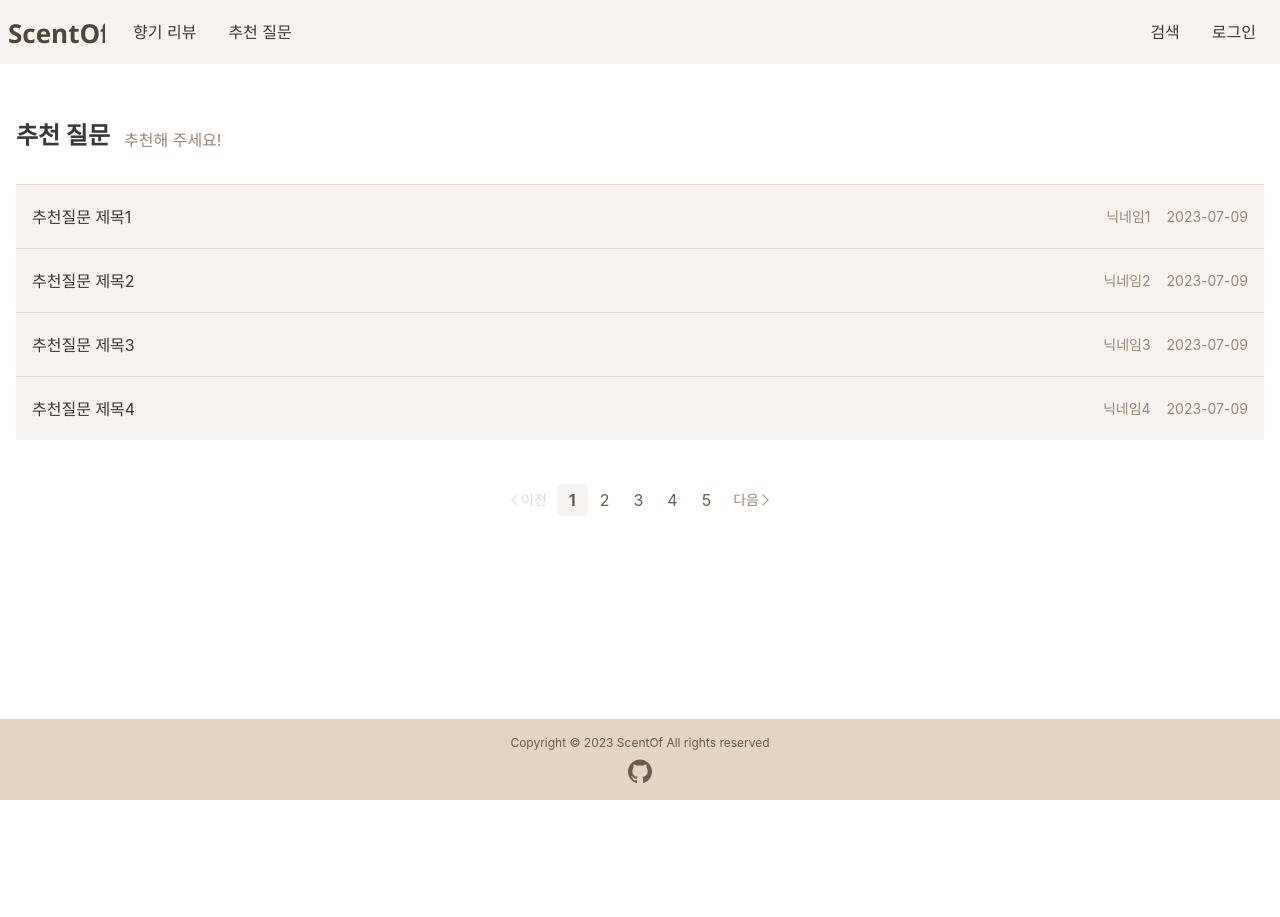
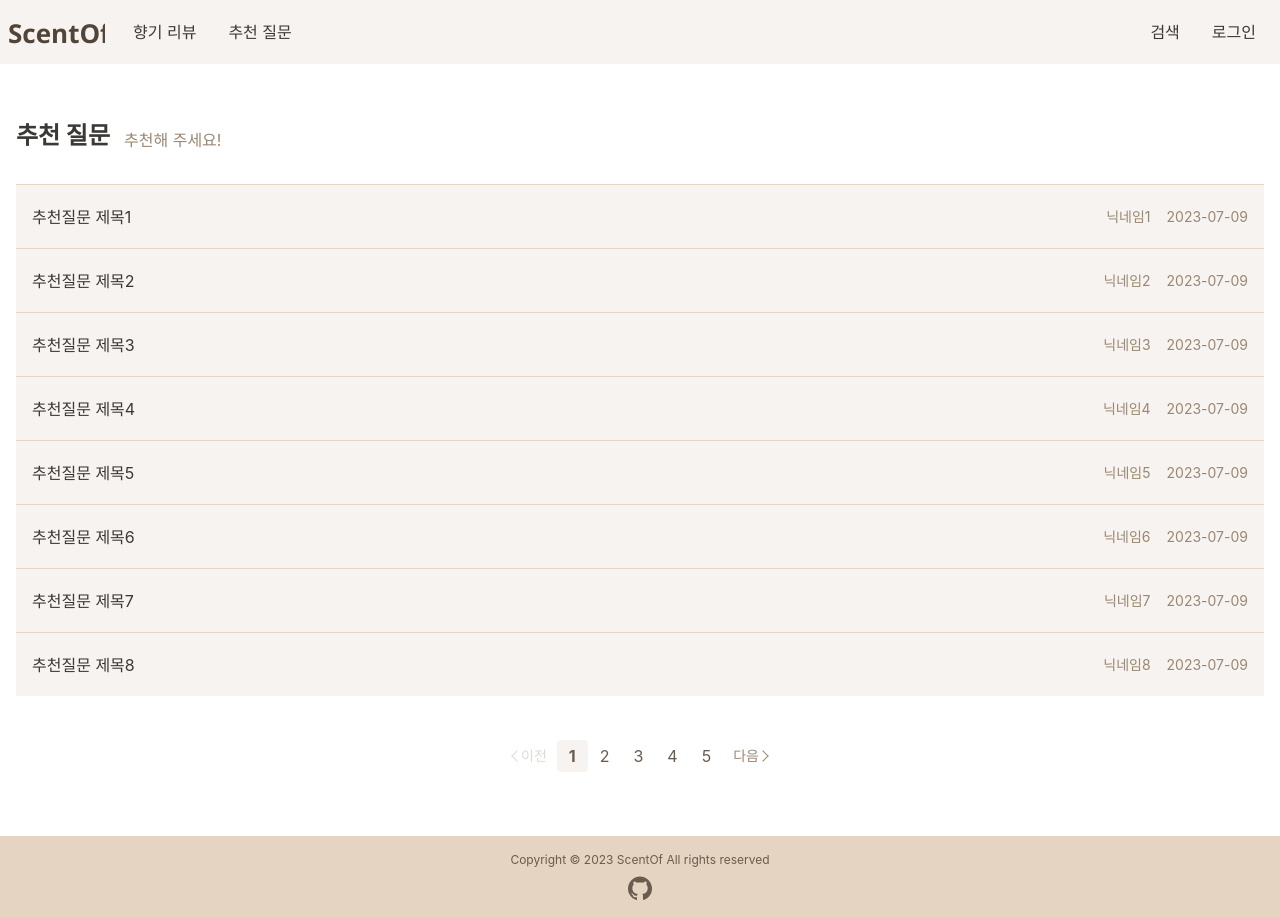
Before and after one commit to j2yn34/ScentOf, a React (Vite) app: page /recommend in a window 1280 px wide. Before the commit the page ends 800 px from the top, so only its background shows below. Built offline with nearby package versions, Linux system fonts and the light colour scheme.

Commit message:
Feat: 렌더링 할 리뷰글/추천글 개수를 부모 컴포넌트에서 지정할 수 있도록 수정
- 메인 페이지, 리뷰/추천 페이지에서 불러오는 데이터 개수의 limit을 부모 컴포넌트에서 props로 전달
- index.html lang en -> ko-KR 수정

```diff
--- a/index.html
+++ b/index.html
@@ -1,5 +1,5 @@
 <!DOCTYPE html>
-<html lang="en">
+<html lang="ko-KR">
   <head>
     <meta charset="UTF-8" />
     <link rel="icon" type="image/svg+xml" href="/favicon.ico" />
--- a/src/components/posts/RecommendPost.tsx
+++ b/src/components/posts/RecommendPost.tsx
@@ -1,16 +1,14 @@
 import { Link } from "react-router-dom";
 import { recommendData } from "../../database/sampleData";
 
-const RecommendPost = (): JSX.Element => {
-  const limit = 4;
-
+const RecommendPost = ({ limit }: { limit: number }): JSX.Element => {
   return (
     <div className="flex flex-col">
       {recommendData.slice(0, limit).map((recommend, index) => (
         <Link
           to={`/recommend/${recommend.id}`}
           key={index}
-          className="flex items-center justify-between bg-beige w-full min-h-[64px] p-4 border-t border-brown-200 hover:bg-brown-200/[0.4] transition-all "
+          className="flex items-center justify-between bg-beige w-full min-h-[64px] p-4 border-t border-brown-200 hover:bg-brown-200/[0.4] transition-all"
         >
           <p className="text-brown-900 text-md">{recommend.title}</p>
           <div className="text-brown-400 md:text-sm sm:text-xs">
--- a/src/components/posts/ReviewPost.tsx
+++ b/src/components/posts/ReviewPost.tsx
@@ -2,9 +2,7 @@ import { Link } from "react-router-dom";
 import Rating from "../common/Rating";
 import { reviewData } from "../../database/sampleData";
 
-const ReviewPost = (): JSX.Element => {
-  const limit = 3;
-
+const ReviewPost = ({ limit }: { limit: number }): JSX.Element => {
   return (
     <div className="grid grid-cols-1 gap-x-6 gap-y-6 sm:grid-cols-1 md:grid-cols-2 lg:grid-cols-3">
       {reviewData.slice(0, limit).map((review, index) => (
--- a/src/database/sampleData.tsx
+++ b/src/database/sampleData.tsx
@@ -46,6 +46,36 @@ export const reviewData: ReviewData[] = [
     nickname: "닉네임3",
     rating: 3.5,
   },
+  {
+    id: 4,
+    imageUrl:
+      "https://shop.dior.co.kr/cdn/shop/products/3348901627375_0_800x.jpg?v=1671502598",
+    brandName: "브랜드명",
+    productName: "제품명4",
+    title: "한줄평 리뷰 제목",
+    nickname: "닉네임1",
+    rating: 4.5,
+  },
+  {
+    id: 5,
+    imageUrl:
+      "https://www.dailygrid.net/news/photo/201905/222119_121434_5843.jpg",
+    brandName: "브랜드명",
+    productName: "제품명5",
+    title: "한줄평 리뷰 제목",
+    nickname: "닉네임2",
+    rating: 4,
+  },
+  {
+    id: 6,
+    imageUrl:
+      "https://nonfiction.com/web/product/small/202008/9475d4ce8aa398a0e69c3b0f98a4c335.jpg",
+    brandName: "브랜드명",
+    productName: "제품명6",
+    title: "한줄평 리뷰 제목",
+    nickname: "닉네임3",
+    rating: 3.5,
+  },
 ];
 
 export const recommendData: RecommendData[] = [
@@ -73,4 +103,28 @@ export const recommendData: RecommendData[] = [
     nickname: "닉네임4",
     postedDate: 2023 - 7 - 10,
   },
+  {
+    id: 5,
+    title: "추천질문 제목5",
+    nickname: "닉네임5",
+    postedDate: 2023 - 7 - 7,
+  },
+  {
+    id: 6,
+    title: "추천질문 제목6",
+    nickname: "닉네임6",
+    postedDate: 2023 - 7 - 8,
+  },
+  {
+    id: 7,
+    title: "추천질문 제목7",
+    nickname: "닉네임7",
+    postedDate: 2023 - 7 - 9,
+  },
+  {
+    id: 8,
+    title: "추천질문 제목8",
+    nickname: "닉네임8",
+    postedDate: 2023 - 7 - 10,
+  },
 ];
--- a/src/pages/Index.tsx
+++ b/src/pages/Index.tsx
@@ -12,7 +12,7 @@ const Index = () => {
           </h2>
           <span className="ml-3.5 text-brown-400">업데이트 된 리뷰</span>
         </div>
-        <ReviewPost />
+        <ReviewPost limit={3} />
         <Link to="/review" className="block w-[70px] h-[26px] mx-auto">
           <div className="mt-10 flex justify-center items-center border-b border-brown-500">
             <span className="text-brown-500">더보기</span>
@@ -27,7 +27,7 @@ const Index = () => {
           </h2>
           <span className="ml-3.5 text-brown-400">추천해 주세요!</span>
         </div>
-        <RecommendPost />
+        <RecommendPost limit={4} />
         <Link to="/recommend" className="block w-[70px] h-[26px] mx-auto">
           <div className="mt-10 flex justify-center items-center border-b border-brown-500">
             <span className="text-brown-500">더보기</span>
--- a/src/pages/Recommend.tsx
+++ b/src/pages/Recommend.tsx
@@ -11,7 +11,7 @@ const Recommend = (): JSX.Element => {
         <h2 className="text-2xl lg:text-2xl text-left font-bold">추천 질문</h2>
         <span className="ml-3.5 text-brown-400">추천해 주세요!</span>
       </div>
-      <RecommendPost />
+      <RecommendPost limit={8} />
       <Pagination
         maxPage={5}
         currentPage={page}
--- a/src/pages/Review.tsx
+++ b/src/pages/Review.tsx
@@ -13,7 +13,7 @@ const Review = () => {
           다양한 리뷰를 확인해 보세요
         </span>
       </div>
-      <ReviewPost />
+      <ReviewPost limit={6} />
       <Pagination
         maxPage={5}
         currentPage={page}
```
